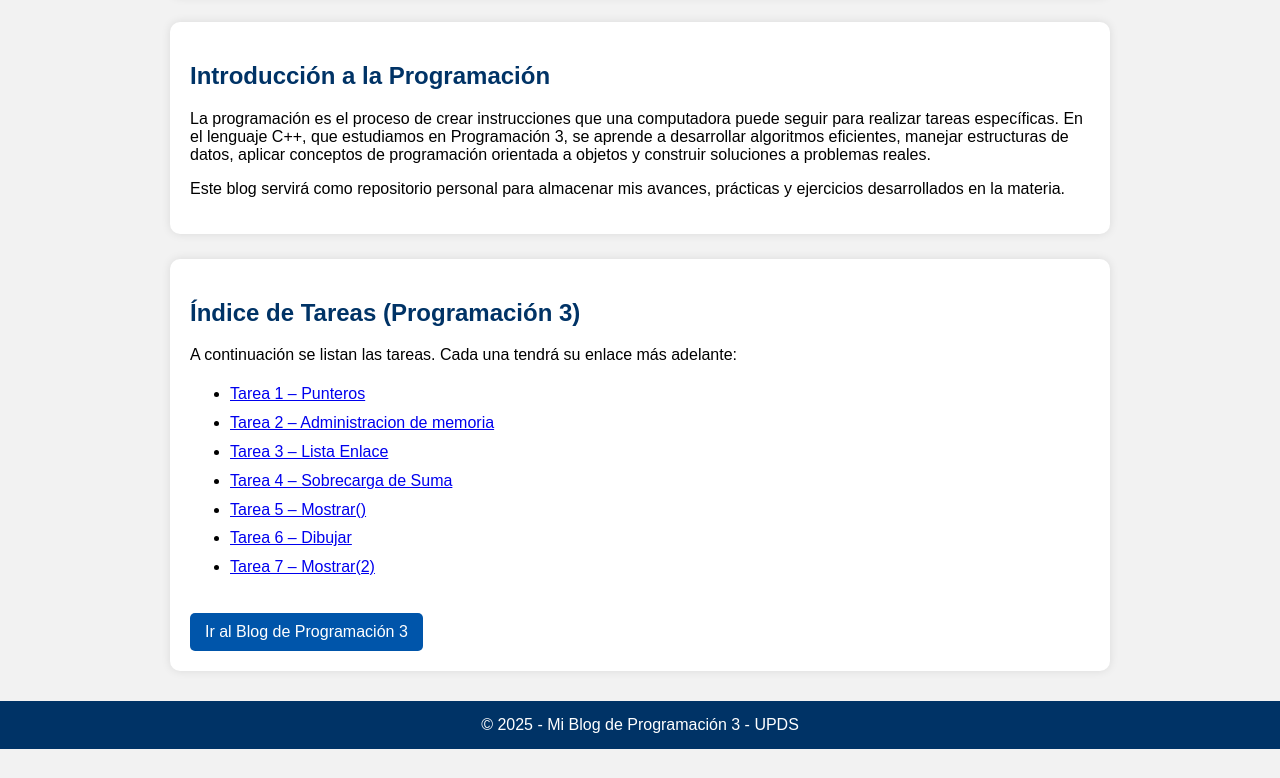
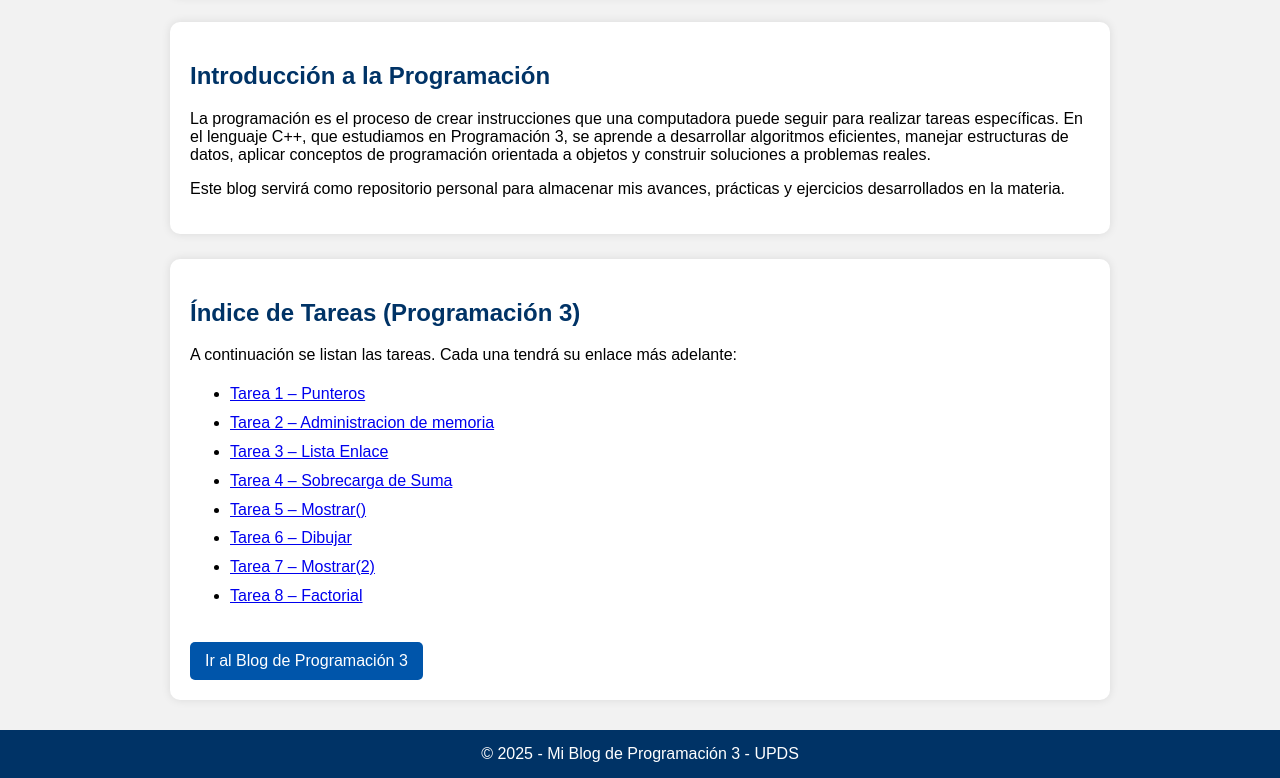
Before and after one commit to AnaMaydana/tareas, a plain HTML site: page index.html in a window 1280 px wide. Shown: the part 401-1179 px from the top of the page. Before the commit the page ends 1150 px from the top, so only its background shows below. Drawn offline with Linux system fonts and the light colour scheme.

Commit message:
Add link for Tarea 8 – Factorial in index.html

```diff
--- a/index.html
+++ b/index.html
@@ -96,6 +96,8 @@
                 <li><a href="https://github.com/AnaMaydana/programacion3/blob/main/mostrar().cpp"target="_blank">Tarea 5 – Mostrar()</a></li>
                 <li><a href="https://github.com/AnaMaydana/programacion3/blob/main/dibujar.cpp "target="_blank">Tarea 6 – Dibujar</a></li>
                 <li><a href="https://github.com/AnaMaydana/programacion3/blob/main/mostrar(2).cpp "target="_blank">Tarea 7 – Mostrar(2)</a></li>
+                <li><a href=" https://github.com/AnaMaydana/programacion3/blob/main/factorioa.cpp "target="_blank">Tarea 8 – Factorial</a></li>
+
             </ul>
             <a href="#" class="btn">Ir al Blog de Programación 3</a>
         </div>
```
